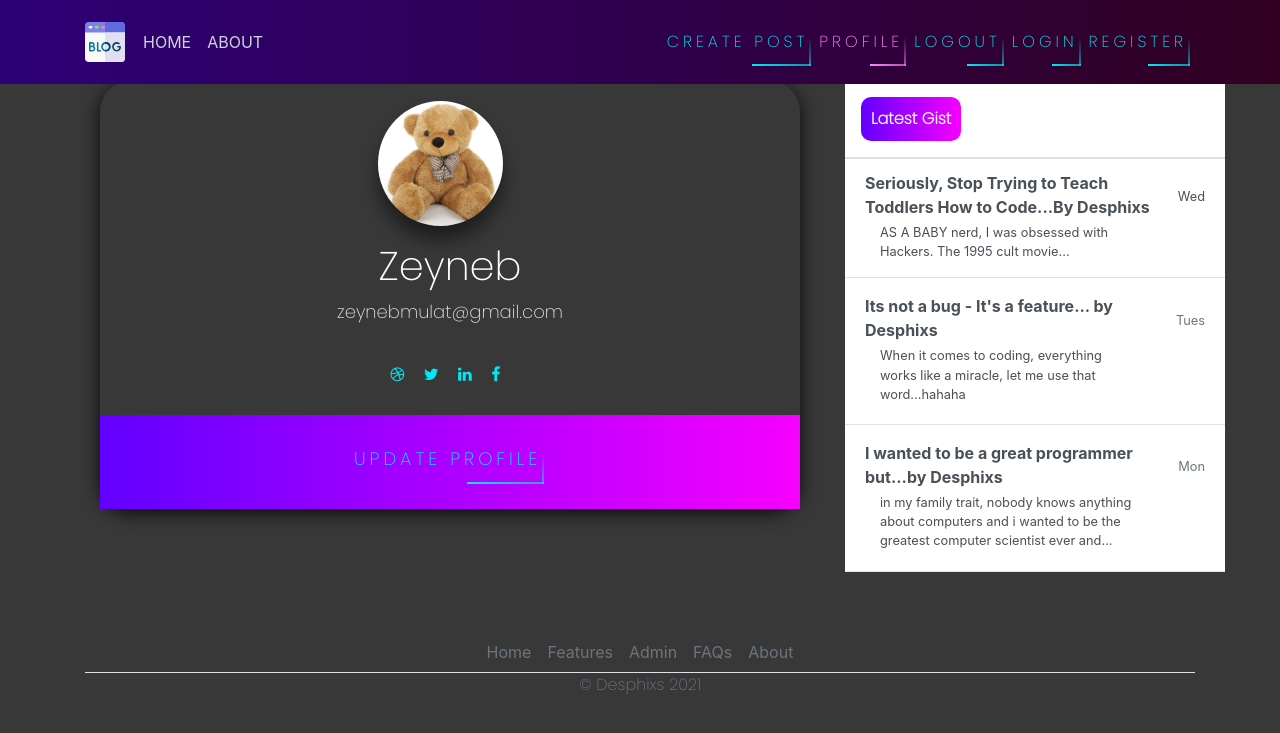
After one commit to Zeyni12/django_blog, a Django app: page /profile/ in a window 1280 px wide. The commit adds this page. Shown: the top 733 px of the page. Run offline with Django 5.2, Linux system fonts and the light colour scheme; a user stored in the database is signed in; data comes from the database, SQL or seed files in the repository; some libraries are stand-ins or nearby versions.

Commit message:
second commit

```diff
--- a/blog/templates/blog/base.html
+++ b/blog/templates/blog/base.html
@@ -31,7 +31,7 @@
               <!-- <a class="nav-item nav-link" href="#">Login</a>
               <a class="nav-item nav-link" href="#">Register</a> -->
               <!-- <button class="noselect">Create Post</button> -->
-<!--                <h3 style="color: white;">Hello {{request.user}}</h3>-->
+              <!-- <h3 style="color: white;">Hello {{request.user}}</h3>-->
                 <a href="#" id="auth-links">
                 <span></span>
                 <span></span>
--- a/blogproj/settings.py
+++ b/blogproj/settings.py
@@ -40,7 +40,11 @@ INSTALLED_APPS = [
     'django.contrib.staticfiles',
     'blog.apps.BlogConfig',
     'users.apps.UsersConfig',
+    'crispy_forms',
+    'crispy_bootstrap5',
 ]
+CRISPY_ALLOWED_TEMPLATE_PACKS = "bootstrap5"
+CRISPY_TEMPLATE_PACK = "bootstrap5"
 
 MIDDLEWARE = [
     'django.middleware.security.SecurityMiddleware',
--- a/blogproj/urls.py
+++ b/blogproj/urls.py
@@ -15,10 +15,18 @@ Including another URLconf
     2. Add a URL to urlpatterns:  path('blog/', include('blog.urls'))
 """
 from django.contrib import admin
-from django.urls import path,include
+from django.urls import path, include
+from users import views as user_views
+from django.contrib.auth import views as auth_views
+
+from django.conf import settings
+from django.conf.urls.static import static
 
 urlpatterns = [
     path('admin/', admin.site.urls),
     path('', include('blog.urls')),
     path('', include('users.urls')),
 ]
+
+if settings.DEBUG:
+    urlpatterns += static(settings.MEDIA_URL, document_root=settings.MEDIA_ROOT)
--- /dev/null
+++ b/users/templates/users/profile.html
@@ -0,0 +1,41 @@
+{% extends 'blog/base.html' %}
+{% block content %}
+{% load crispy_forms_tags %}
+
+    <!--    <link rel="stylesheet" href="main.css">-->
+
+    <!-- Add icon library -->
+    <link rel="stylesheet" href="https://cdnjs.cloudflare.com/ajax/libs/font-awesome/4.7.0/css/font-awesome.min.css">
+
+    <div class="cardd">
+      <!-- <img src="img.jpg" alt="John" style="width:100%"> -->
+      <div class="m-b-25"> <img class="rounded-circle account-img" id="profile-img" src="{{ user.profile.image.url }}" class="img-radius" alt="User-Profile-Image"> </div>
+
+      <h1 id="profile-h1">{{user.username|title}}</h1>
+      <p class="title">{{user.email}}</p>
+      <!-- <p>My Social Live  Below</p> -->
+      <a href="#" id="auth-links"><i class="fa fa-dribbble"></i></a>
+      <a href="#" id="auth-links"><i class="fa fa-twitter"></i></a>
+      <a href="#" id="auth-links"><i class="fa fa-linkedin"></i></a>
+      <a href="#" id="auth-links"><i class="fa fa-facebook"></i></a>
+<!--      <form action="" method="post" enctype="multipart/form-data">-->
+<!--          {% csrf_token %}-->
+<!--            <fieldset class="form-group">-->
+<!--                <legend class="border-bottom mb-4">Join Today</legend>-->
+<!--             {{ u_form|crispy }}-->
+<!--           {{ p_form|crispy }}-->
+<!--            </fieldset>-->
+<!--            <div class="form-group">-->
+<!--                <button class="btn btn-outline-info" type="submit">Update Profile</button>-->
+<!--            </div>-->
+<!--        </form> -->
+
+      <p><button id="btn-profile"><a href="#" id="auth-links">
+        <span></span>
+        <span></span>
+        <span></span>
+        <span></span>
+        Update Profile
+    </a></button></p>
+    </div>
+{% endblock content %}
--- a/users/views.py
+++ b/users/views.py
@@ -3,7 +3,7 @@ from django.contrib.auth.decorators import login_required
 
 @login_required
 def profile_view(request):
-    return render(request, 'users/profile.html', {'user': request.user})
+    return render(request, 'users/profile.html', {'user': request.user, 'name': 'Zeyneb'})
 
 def about(request):
     return render(request,'blog/about.html',{'title':'About Page'})
```
